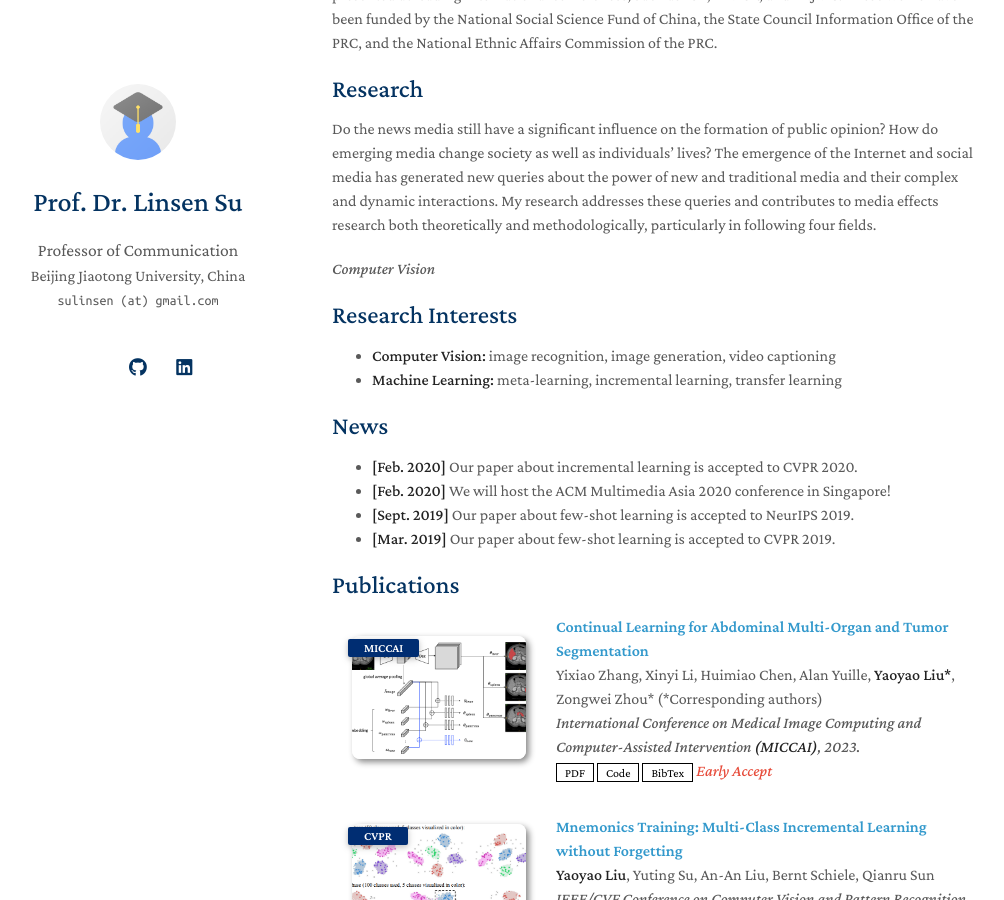
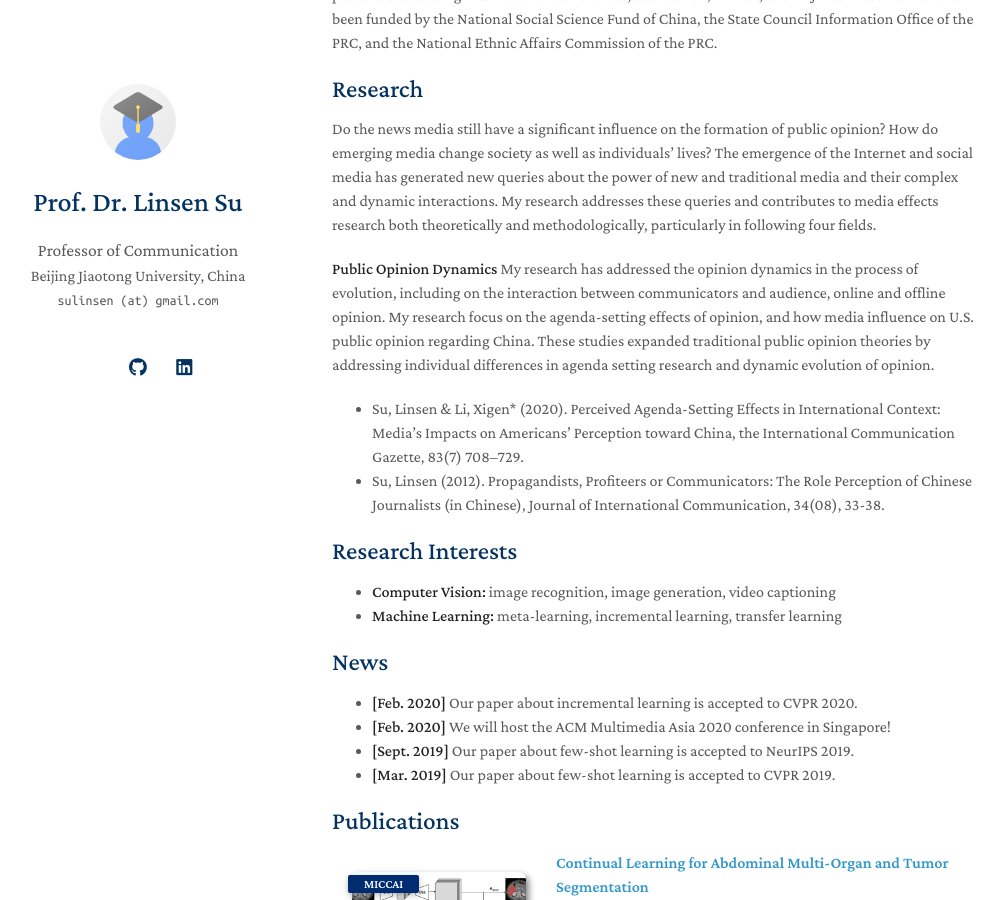
Before and after one commit to linsensu/home, a Jekyll site: the page built from index.md, in a window 1280 px wide and 900 px high, scrolled down 502 px. Shown: the whole window, without its empty margins (138-1142 px from the left). Built offline with Jekyll 4.4.1, drawn with Linux system fonts in a browser that asks for light colours; a style sheet for code colours, icons or effects is not loaded; our own code applies the rules of GitHub Pages for plain Markdown files.

Commit message:
Update index.md

```diff
--- a/index.md
+++ b/index.md
@@ -13,7 +13,11 @@ My research has been published in peer-reviewed journals, including internationa
 ## Research
 Do the news media still have a significant influence on the formation of public opinion? How do emerging media change society as well as individuals’ lives? The emergence of the Internet and social media has generated new queries about the power of new and traditional media and their complex and dynamic interactions. My research addresses these queries and contributes to media effects research both theoretically and methodologically, particularly in following four fields.
 
-*Computer Vision*
+**Public Opinion Dynamics**
+My research has addressed the opinion dynamics in the process of evolution, including on the interaction between communicators and audience, online and offline opinion. My research focus on the agenda-setting effects of opinion, and how media influence on U.S. public opinion regarding China. These studies expanded traditional public opinion theories by addressing individual differences in agenda setting research and dynamic evolution of opinion.
+
+- Su, Linsen & Li, Xigen* (2020). Perceived Agenda-Setting Effects in International Context: Media’s Impacts on Americans’ Perception toward China, the International Communication Gazette, 83(7) 708–729.
+- Su, Linsen (2012). Propagandists, Profiteers or Communicators: The Role Perception of Chinese Journalists (in Chinese), Journal of International Communication, 34(08), 33-38.
 
 
 ## Research Interests
```
